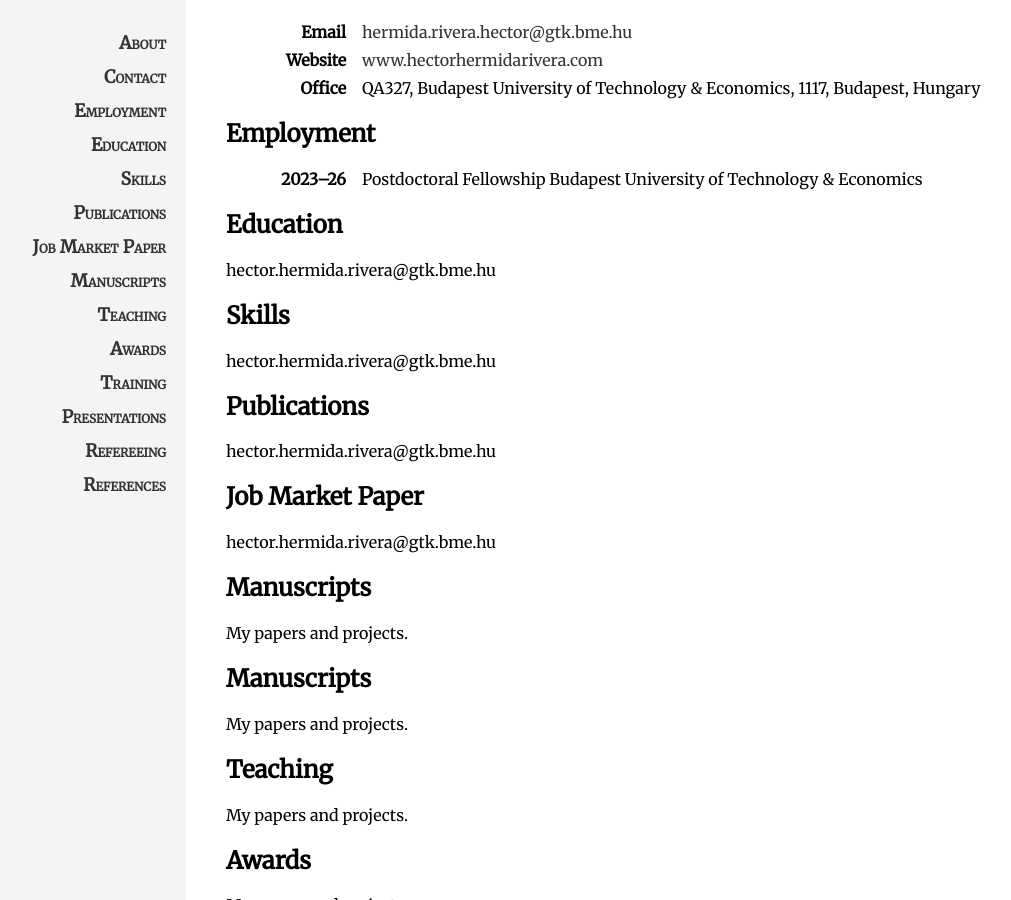
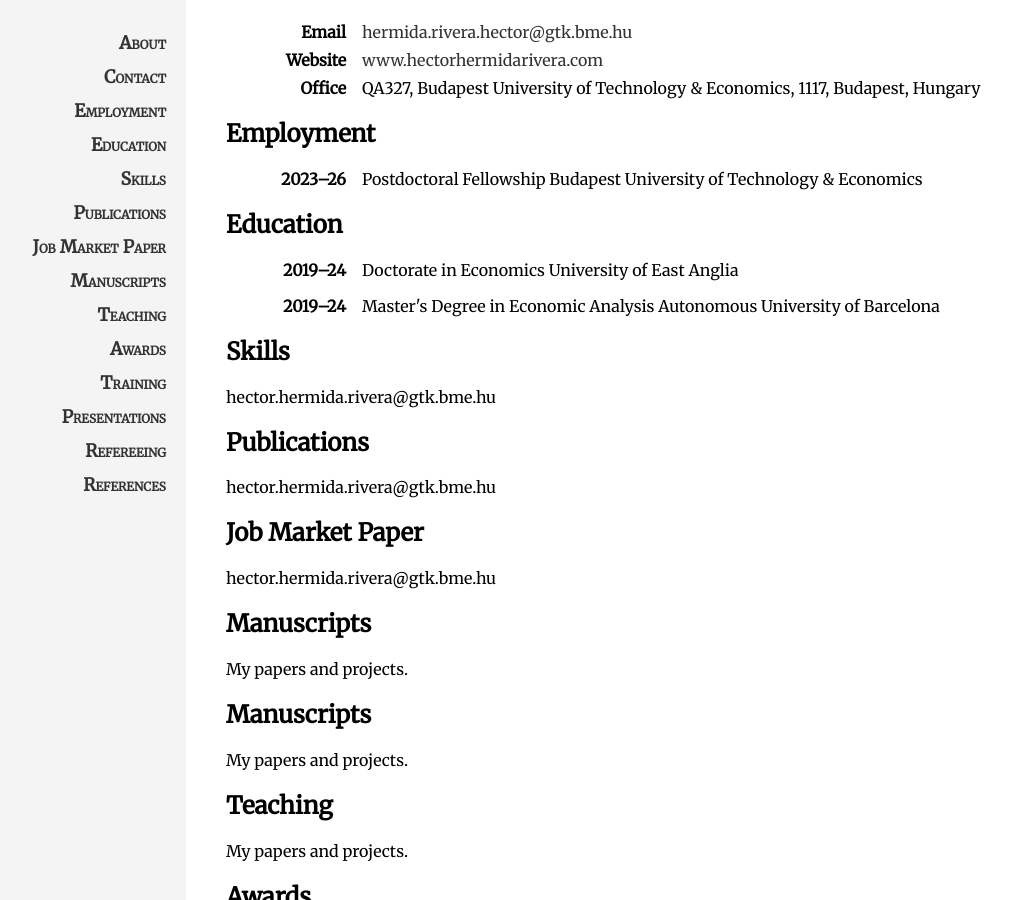
Before and after one commit to HectorHermidaRivera/hectorhermidarivera.github.io, a Jekyll site: the page built from index.md, in a window 1280 px wide and 900 px high, scrolled down 391 px. Shown: the whole window, without its empty margins (74-1085 px from the left). Built offline with Jekyll 4.4.1, drawn with Linux system fonts in a browser that asks for light colours.

Commit message:
Update education section and contact details
Added educational background and updated contact information.

```diff
--- a/index.md
+++ b/index.md
@@ -5,6 +5,7 @@ title: Home
 
 ## About
 <a id="about"></a>
+
 I am a microeconomic theorist in the <b>2025/26 JOB MARKET</b>, looking for a job that starts on (or after) June 1st, 2026. I specialise in social choice, mechanism design, game theory, and political economy. More concretely, my research agenda revolves around two timeless challenges central to liberal democracies: the stability of constitutions and individual rights. Currently, I am a postdoctoral research fellow in the Quantitative Social & Management Sciences Research Centre (QSMS) at the Budapest University of Technology & Economics (BME). I obtained my Doctorate in Economics from the University of East Anglia (UEA) in 2024 under the supervision of Ben McQuillin & Mich Tvede. Prior to this, I obtained a Master's Degree in Economic Analysis from the Autonomous University of Barcelona (UAB), a Master's Degree in Political Economy from the University of Essex (UoE), and a Bachelor's Degree in Political & Administration Sciences from Pompeu Fabra University (UPF).
 
 <h2 id="contact">Contact</h2>
@@ -22,6 +23,7 @@ I am a microeconomic theorist in the <b>2025/26 JOB MARKET</b>, looking for a jo
 
 ## Employment
 <a id="employment"></a>
+
 <div class="two-column">
   <div class="label">2023–26</div>
   <div class="value">
@@ -34,7 +36,26 @@ I am a microeconomic theorist in the <b>2025/26 JOB MARKET</b>, looking for a jo
 
 ## Education
 <a id="education"></a>
-hector.hermida.rivera@gtk.bme.hu
+<div class="two-column">
+  <div class="label">2019–24</div>
+  <div class="value">
+    <div class="fill-line">
+      <span>Doctorate in Economics</span>
+      <span> University of East Anglia</span>
+    </div>
+  </div>
+</div>
+
+<a id="education"></a>
+<div class="two-column">
+  <div class="label">2019–24</div>
+  <div class="value">
+    <div class="fill-line">
+      <span>Master's Degree in Economic Analysis</span>
+      <span> Autonomous University of Barcelona</span>
+    </div>
+  </div>
+</div>
 
 ## Skills
 <a id="skills"></a>
```
